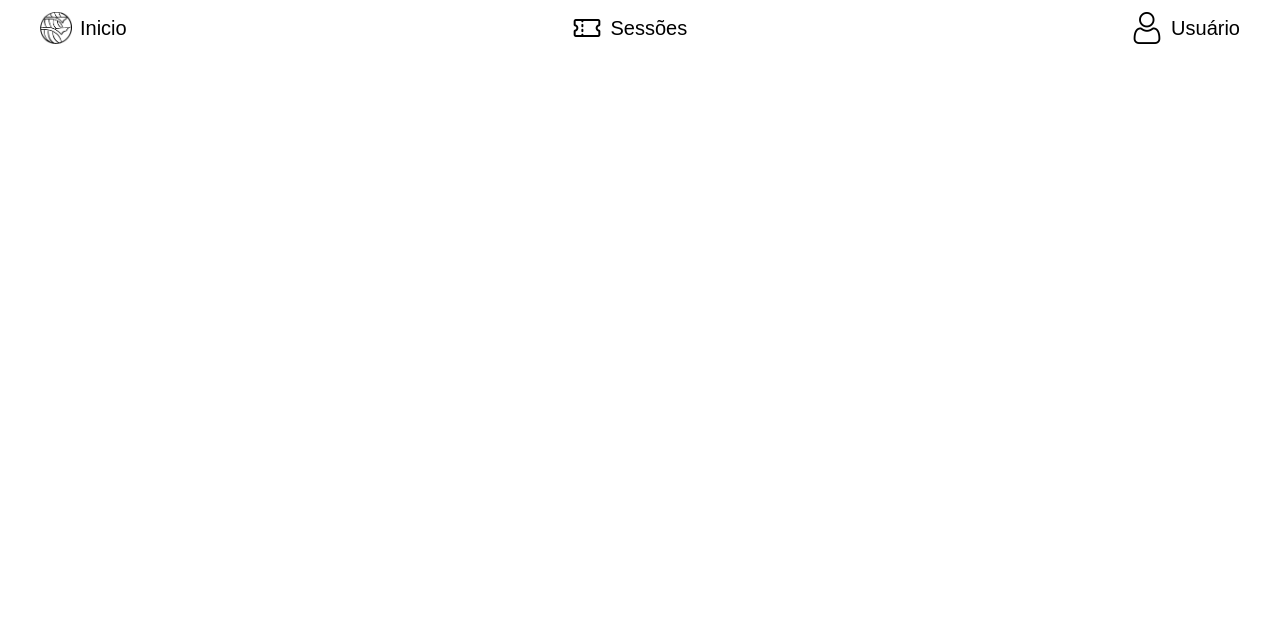
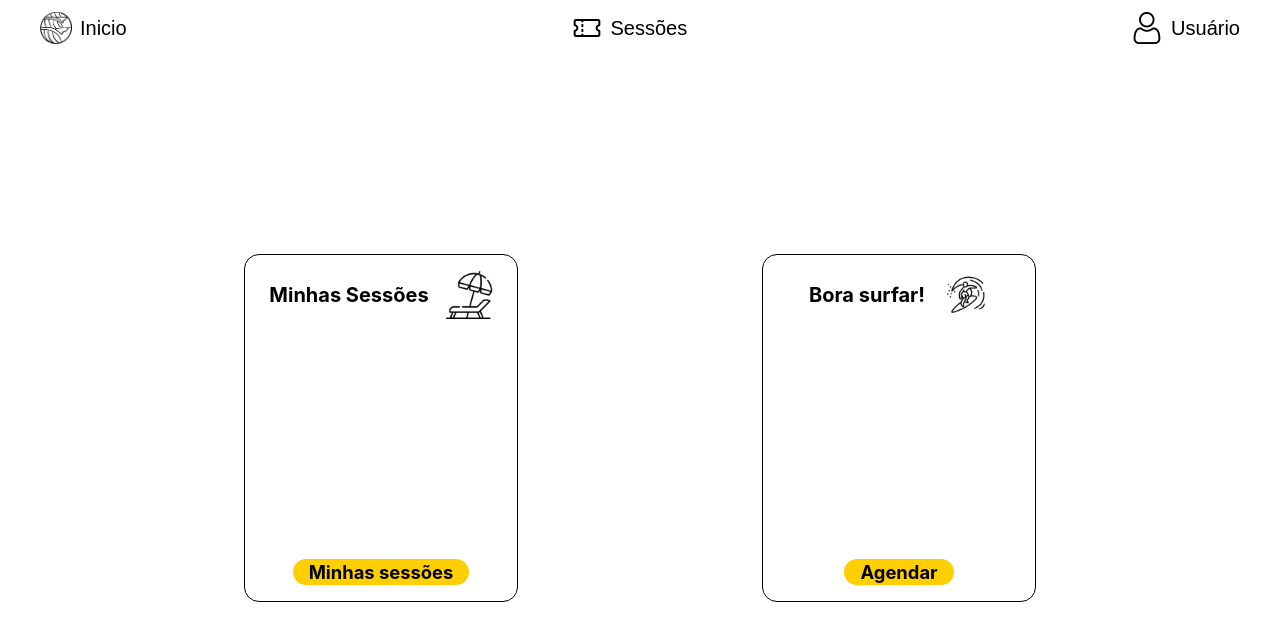
Before and after one commit to Daniel-Dief/surfland-intranet, a React (Create React App) app: page / in a window 1280 px wide. Shown: the top 640 px of the page. Built offline with nearby package versions, Linux system fonts and the light colour scheme.

Commit message:
feat: adding containers to home page

```diff
--- a/src/templates/Home/index.tsx
+++ b/src/templates/Home/index.tsx
@@ -1,7 +1,25 @@
 import Header from '../../components/Header';
+import Container from '../../components/Container';
+import { Main } from './styles';
 
 export default function Home() {
     return(
-        <Header />
+        <>
+            <Header />
+            <Main>
+                <Container
+                    title="Minhas Sessões"
+                    imgPath={require("../../assets/images/sunshade.png")}
+                    linkHref="MySessions"
+                    linkText="Minhas sessões"
+                />
+                <Container
+                    title="Bora surfar!"
+                    imgPath={require("../../assets/images/surf.png")}
+                    linkHref="Schedule"
+                    linkText="Agendar"
+                />
+            </Main>
+        </>
     )
 }
--- /dev/null
+++ b/src/templates/Home/styles.ts
@@ -0,0 +1,8 @@
+import styled from 'styled-components';
+
+export const Main = styled.main`
+    display: flex;
+    align-items: center;
+    justify-content: space-evenly;
+    height: calc(100vh - 3.5rem); /* Hader's height */
+`;
```
